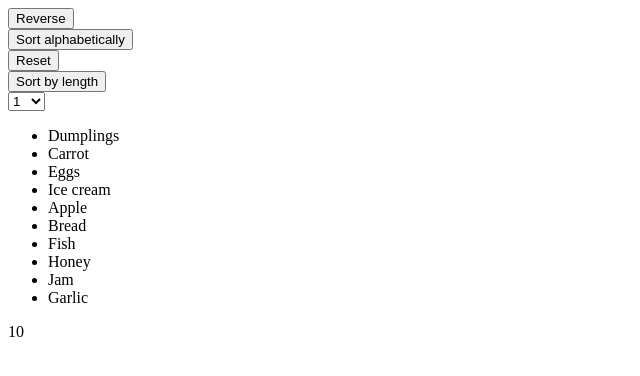
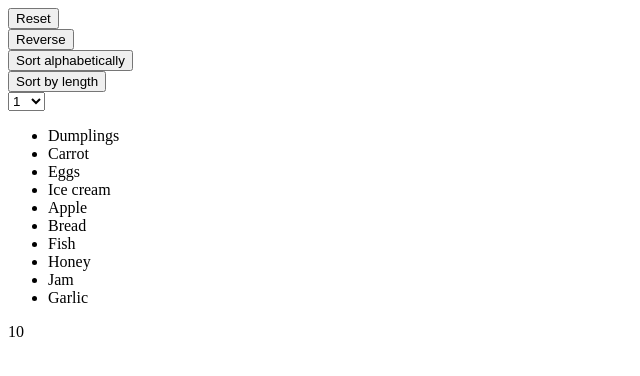
Before and after one commit to mate-academy/react_list-of-goods, a React (Create React App) app: page / in a window 1280 px wide. Both pictures are taken after a click on the button "Start". Shown: the top 376 px of the page, without its empty margins (0-640 px from the left). Built offline with nearby package versions, Linux system fonts and the light colour scheme; the HTML template or start-up script is replaced by a standard one.

Commit message:
replace buttons

```diff
--- a/src/components/GoodsList.js
+++ b/src/components/GoodsList.js
@@ -5,7 +5,6 @@ import { Select } from './Select';
 
 export class GoodsList extends React.Component {
   state = {
-    // resetGoods: [...this.props.initialGoods], // TODO: move to constants
     currentGoods: this.props.initialGoods,
     selectValue: 1,
   };
@@ -55,6 +54,13 @@ export class GoodsList extends React.Component {
       <>
         <button
           type="button"
+          onClick={this.handleResetButton}
+        >
+          Reset
+        </button>
+        <br />
+        <button
+          type="button"
           onClick={this.handleReverseButton}
         >
           Reverse
@@ -65,13 +71,6 @@ export class GoodsList extends React.Component {
           onClick={this.handleSortButton}
         >
           Sort alphabetically
-        </button>
-        <br />
-        <button
-          type="button"
-          onClick={this.handleResetButton}
-        >
-          Reset
         </button>
         <br />
         <button
```
